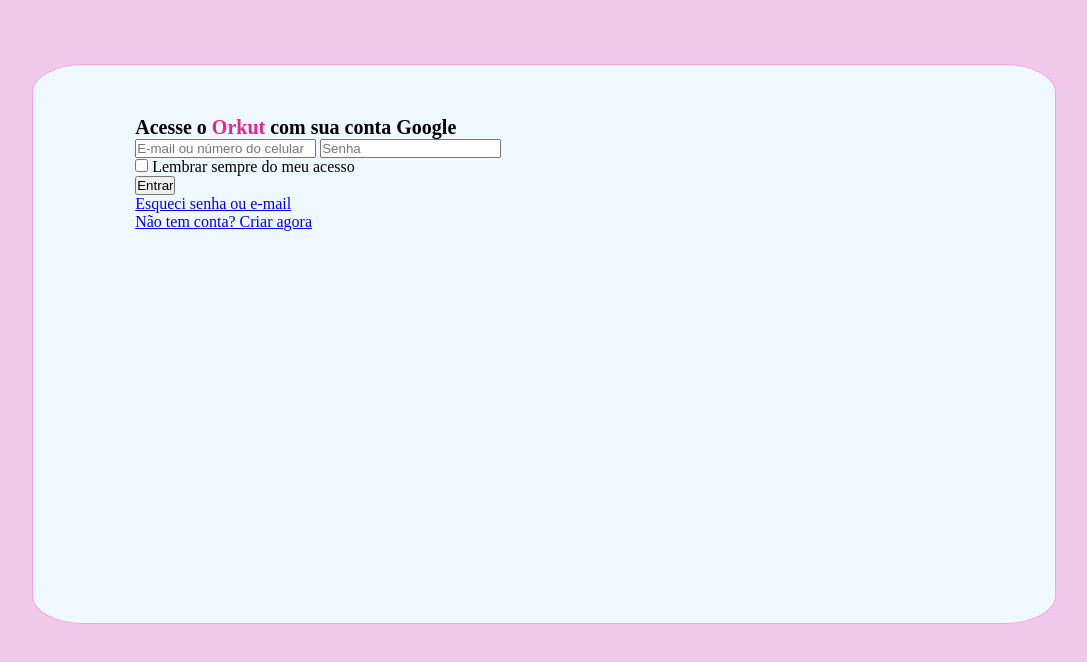
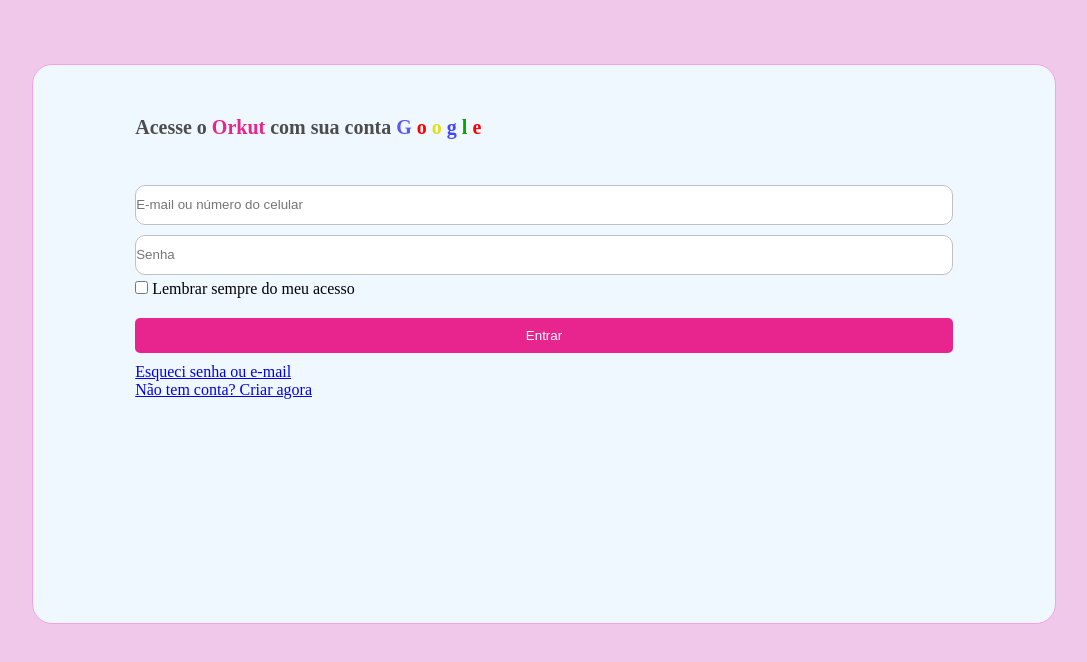
Before and after one commit to cleberbau/Orkut_Fake, a plain HTML site: page Index.html in a window 1280 px wide. Shown: the whole page, without its empty margins (96-1183 px from the left). Drawn offline with Linux system fonts and the light colour scheme.

Commit message:
Adionando Cores
Colorindo a Pagina

```diff
--- a/Index.html
+++ b/Index.html
@@ -13,7 +13,14 @@
     <div class="container">
         <div class="fields">
             <div class="fields__title">
-                <p id="field__title">Acesse o <span class="pink-font">Orkut</span> com sua conta Google</p>
+                <p id="field__title">Acesse o <span class="pink-font">Orkut</span> com sua conta
+                    <span style="color:rgb(88, 88, 247)">G</span>
+                    <span style="color:red">o</span>
+                    <span style="color:rgb(223, 223, 26)">o</span>
+                    <span style="color:rgb(69, 69, 252)">g</span>
+                    <span style="color:rgb(5, 163, 5)">l</span>
+                    <span style="color:red">e</span>
+                    </p>
             </div>
             <div class="fields__textboxs">
                 <input type="email" placeholder="E-mail ou número do celular" name="" id="field__email">
--- a/style/main.css
+++ b/style/main.css
@@ -7,7 +7,7 @@
     height: 70vh;
     border: 1px solid #f4a1e8;
     background-color: aliceblue;
-    border-radius:5%;
+    border-radius:20px;
     margin: auto;
     margin-top: 5%;
 }
@@ -19,8 +19,42 @@
 #field__title{
     font-size: 20px;
     font-weight: 800;
+    color:rgb(77, 77, 77);
+    margin-bottom:5%;
 }
 
 .pink-font{
    color:#E8258E
 }
+
+.fields__textboxs{
+
+    height: 100px;
+
+    display:flex;
+    flex-direction: column;
+    justify-content: space-around;
+}
+
+.fields__textboxs > input {
+    height: 40px;
+    border: 1px solid silver;
+    border-radius: 10px;
+    margin-bottom: ;
+}
+
+
+.fields__remember{
+    margin-bottom: 20px;
+}
+
+#btnlogin{
+    width:100%;
+    border: none;
+    background-color: #E8258E;
+    color: white;
+    padding: 10px;
+    border-radius: 5px;
+    margin-bottom: 10px;
+
+}
```
